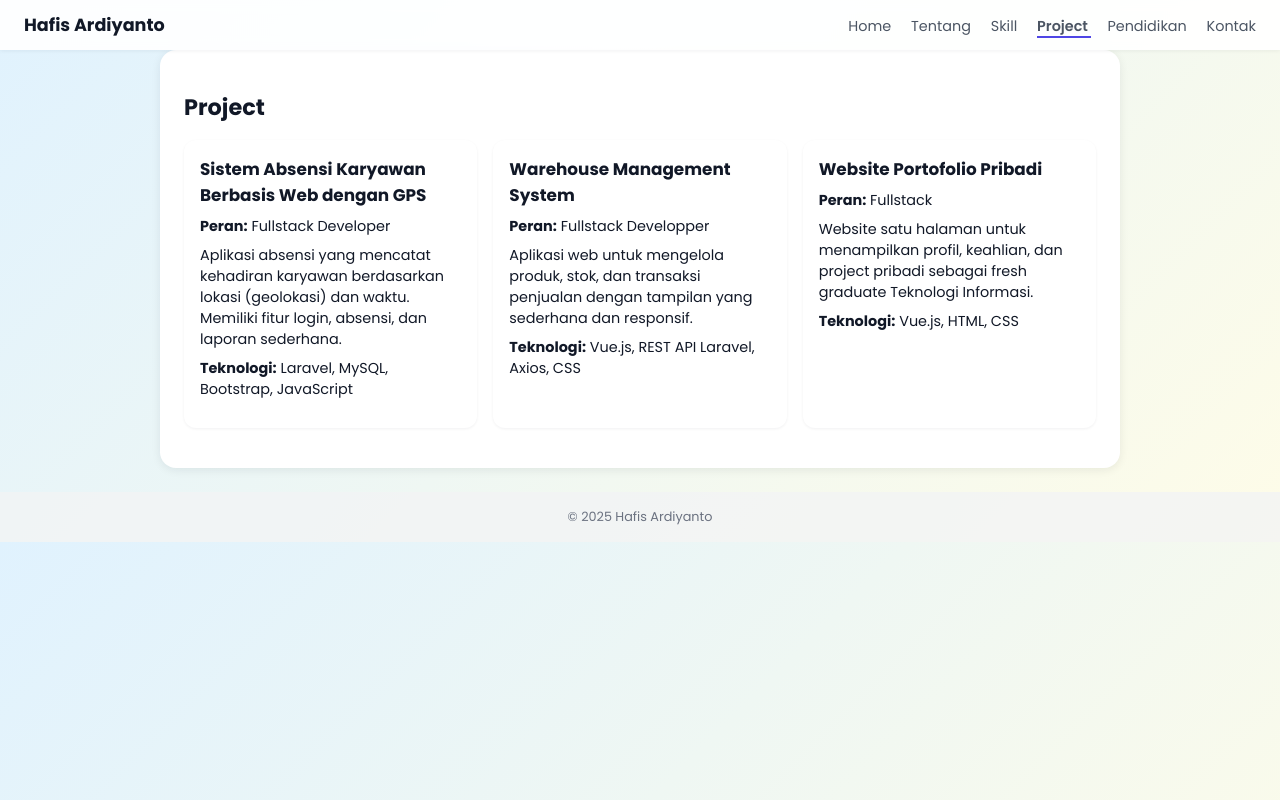
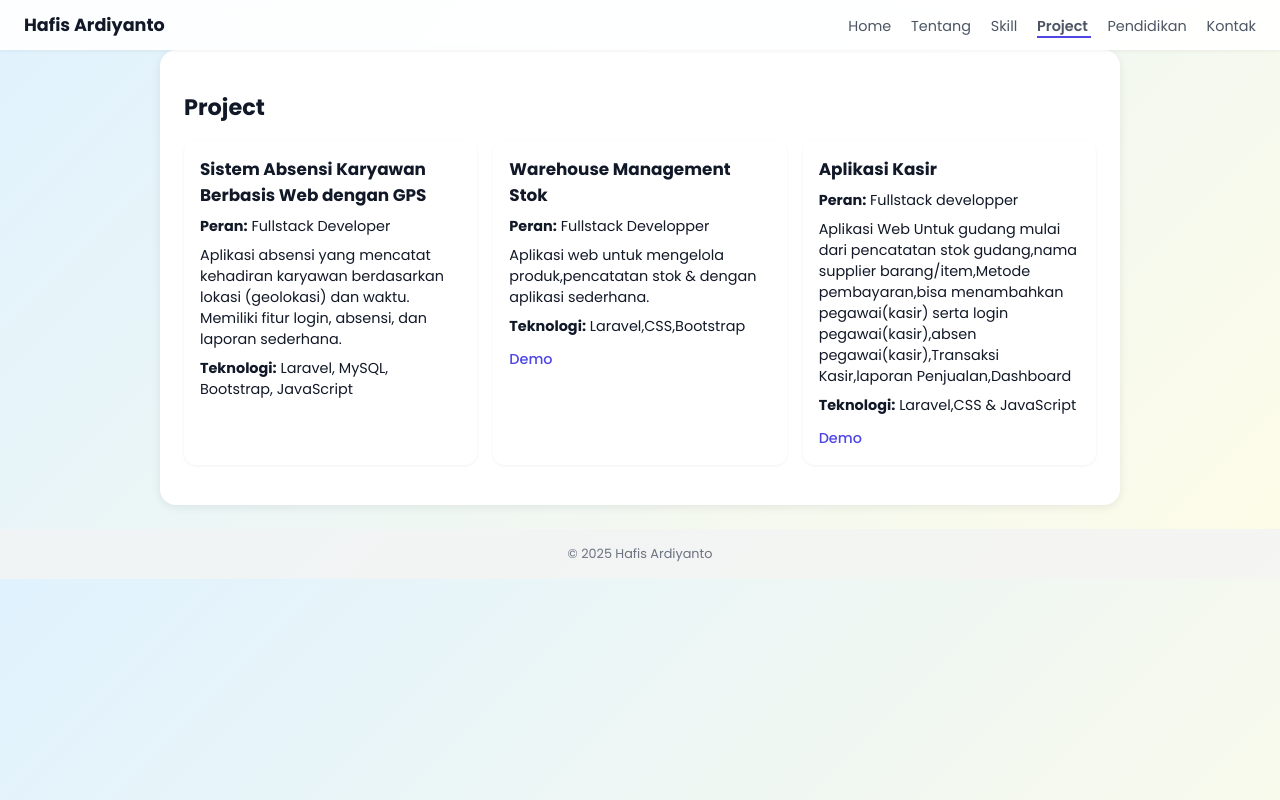
Before and after one commit to hafisardiyanto/my-portfolio, a Vue app: page /home in a window 1280 px wide. Both pictures are taken after a click on the button "Lihat Project Saya". Built offline with nearby package versions, Linux system fonts and the light colour scheme.

Commit message:
menambahkan url project

```diff
--- a/src/components/Projects.vue
+++ b/src/components/Projects.vue
@@ -27,21 +27,20 @@ const projects = [
     links: { demo: "", github: "" },
   },
   {
-    title: "Warehouse Management System",
+    title: "Warehouse Management Stok",
     role: "Fullstack Developper",
     description:
-      "Aplikasi web untuk mengelola produk, stok, dan transaksi penjualan dengan tampilan yang sederhana dan responsif.",
-    tech: "Vue.js, REST API Laravel, Axios, CSS",
-    links: { demo: "", github: "" },
+      "Aplikasi web untuk mengelola produk,pencatatan stok & dengan aplikasi sederhana.",
+    tech: "Laravel,CSS,Bootstrap",
+    links: { demo: "http://119.28.107.155:8082" },
   },
-  {
-    title: "Website Portofolio Pribadi",
-    role: "Fullstack",
-    description:
-      "Website satu halaman untuk menampilkan profil, keahlian, dan project pribadi sebagai fresh graduate Teknologi Informasi.",
-    tech: "Vue.js, HTML, CSS",
-    links: { demo: "", github: "" },
-  },
+   {
+    title: "Aplikasi Kasir",
+    role: "Fullstack developper",
+    description: "Aplikasi Web Untuk gudang mulai dari pencatatan stok gudang,nama supplier barang/item,Metode pembayaran,bisa menambahkan pegawai(kasir) serta login pegawai(kasir),absen pegawai(kasir),Transaksi Kasir,laporan Penjualan,Dashboard" ,
+    tech: "Laravel,CSS & JavaScript",
+    links: { demo: "http://119.28.107.155:8080" }
+   }
 ];
 </script>
 
```
